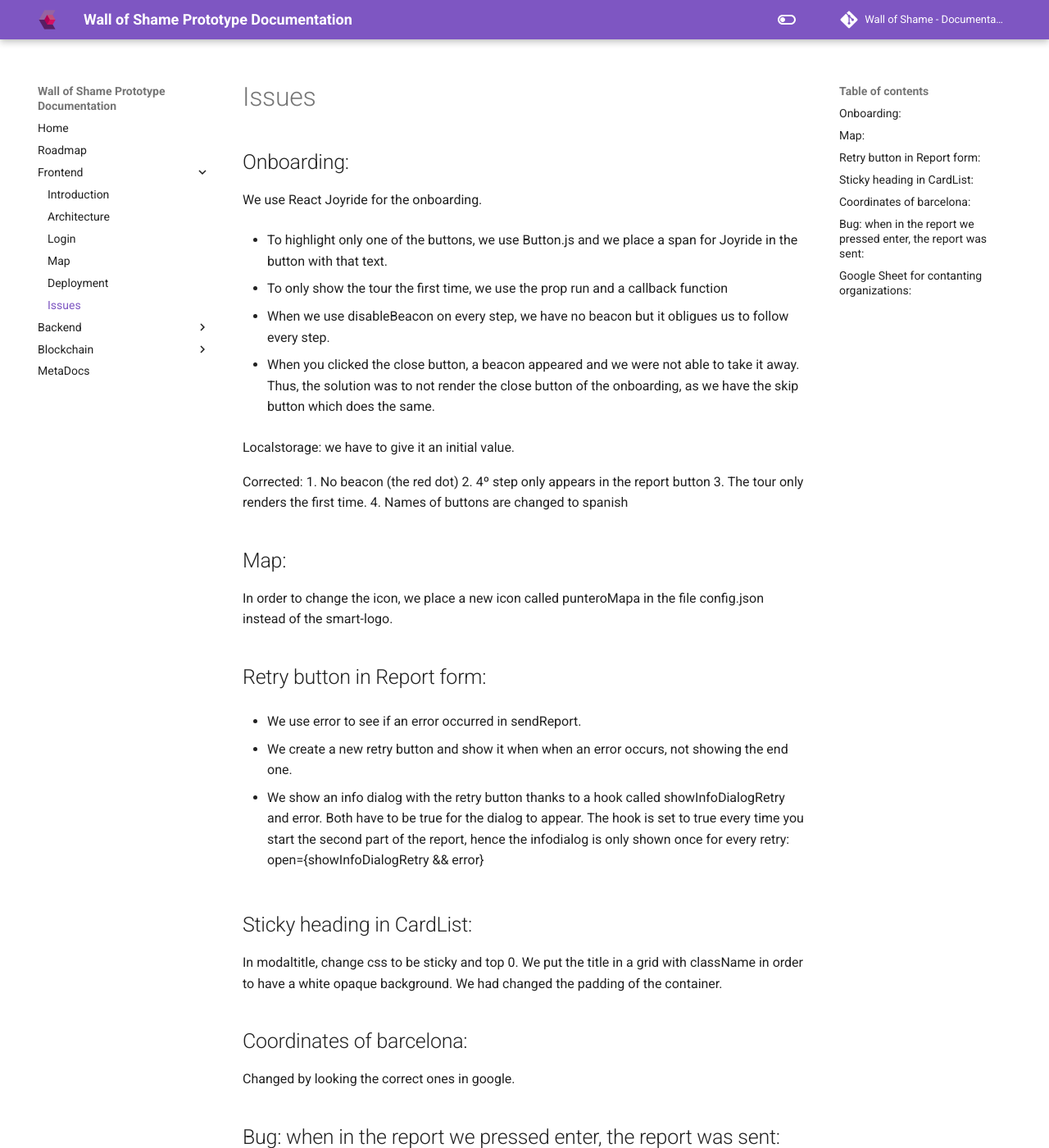
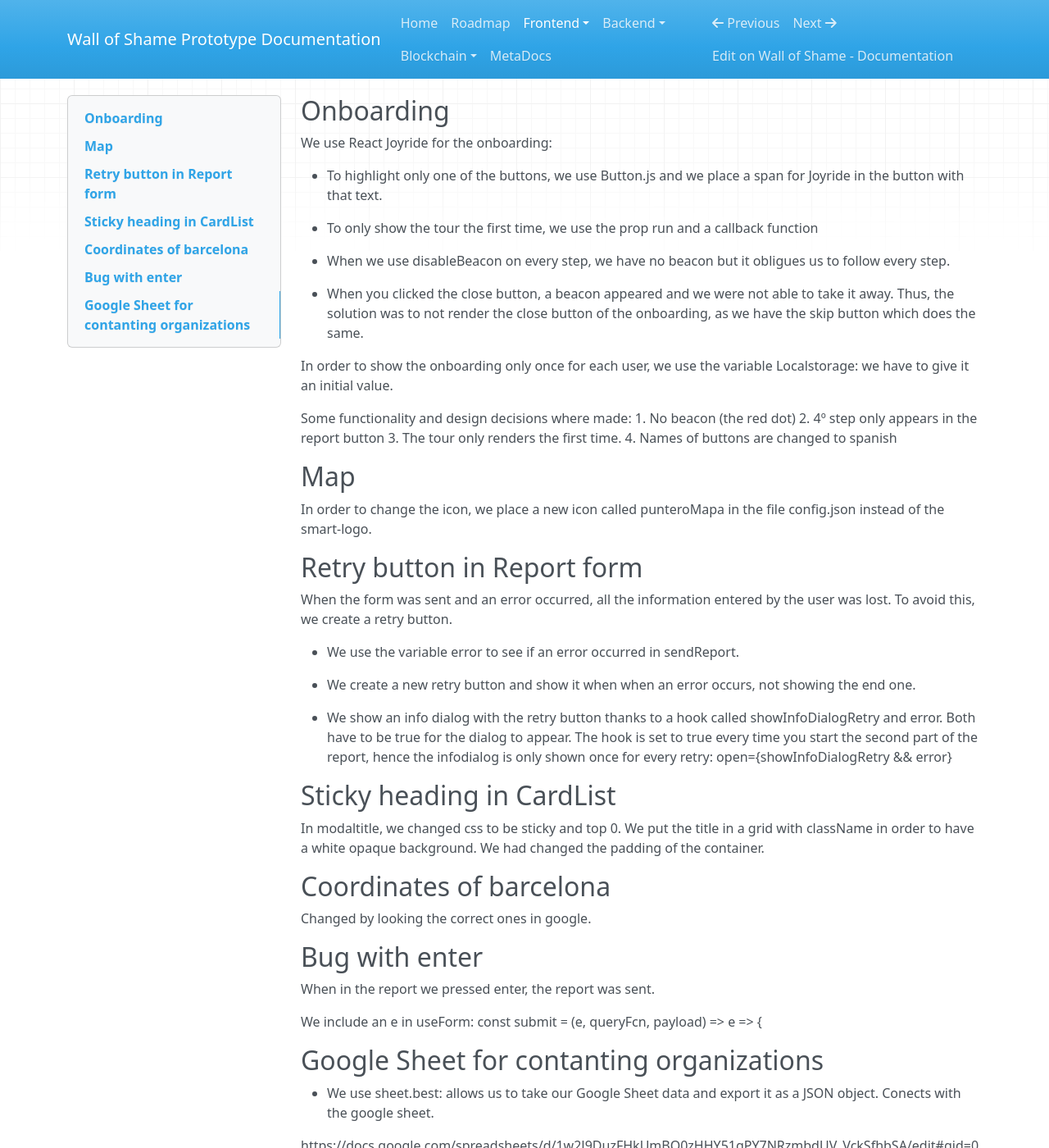
Before and after one commit to P2PModels/wallofshame-docs, an MkDocs documentation site: the page built from docs/frontend/issues.md, in a window 1280 px wide and 1400 px high. Shown: the whole window at 82% size. Built offline with MkDocs 1.6.1, drawn with Linux system fonts in a browser that asks for light colours; nearby versions of some CDN libraries; comment, search, counter and statistics services are not loaded; some of the changed text lies outside the part shown.

Commit message:
done features marked

```diff
--- a/docs/frontend/issues.md
+++ b/docs/frontend/issues.md
@@ -1,7 +1,7 @@
 
-## Onboarding:
+## Onboarding
 
-We use React Joyride for the onboarding.
+We use React Joyride for the onboarding:
 
 - To highlight only one of the buttons, we use Button.js and we place a span for Joyride in the button with that text.
 
@@ -11,48 +11,52 @@ We use React Joyride for the onboarding.
 
 - When you clicked the close button, a beacon appeared and we were not able to take it away. Thus, the solution was to not render the close button of the onboarding, as we have the skip button which does the same.
 
-Localstorage: we have to give it an initial value.
+In order to show the onboarding only once for each user, we use the variable Localstorage: we have to give it an initial value.
 
 
-Corrected:
+Some functionality and design decisions where made:
 1. No beacon (the red dot)
 2. 4º step only appears in the report button
 3. The tour only renders the first time.
 4. Names of buttons are changed to spanish
 
-## Map:
+## Map
 
 
 In order to change the icon, we place a new icon called punteroMapa in the file config.json instead of the smart-logo.
 
 
-## Retry button in Report form:
+## Retry button in Report form
 
-- We use error to see if an error occurred in sendReport.
+When the form was sent and an error occurred, all the information entered by the user was lost. To avoid this, we create a retry button.
+
+- We use the variable error to see if an error occurred in sendReport.
 
 - We create a new retry button and show it when when an error occurs, not showing the end one.
 
 - We show an info dialog with the retry button thanks to a hook called showInfoDialogRetry and error. Both have to be true for the dialog to appear. The hook is set to true every time you start the second part of the report, hence the infodialog is only shown once for every retry: open={showInfoDialogRetry && error}
 
 
-## Sticky heading in CardList:
+## Sticky heading in CardList
 
-In modaltitle, change css to be sticky and top 0.
+In modaltitle, we changed css to be sticky and top 0.
 We put the title in a grid with className in order to have a white opaque background. We had changed the padding of the container.
 
-## Coordinates of barcelona:
+## Coordinates of barcelona
 
 Changed by looking the correct ones in google.
 
-## Bug: when in the report we pressed enter, the report was sent:
+## Bug with enter
+
+When in the report we pressed enter, the report was sent.
 
 We include an e in useForm:
 const submit = (e, queryFcn, payload) => e => {
 
 
-## Google Sheet for contanting organizations:
+## Google Sheet for contanting organizations
 
-- We use sheet.best: allows us to take our Google Sheet data and export it as a JSON object. COnects with the google sheet.
+- We use sheet.best: allows us to take our Google Sheet data and export it as a JSON object. Conects with the google sheet.
 
 https://docs.google.com/spreadsheets/d/1w2J9DuzFHkUmBQ0zHHY51gPY7NRzmbdUV_VckSfhbSA/edit#gid=0
 The key is this link.
@@ -60,21 +64,27 @@ The key is this link.
 We need to have the sheet public for everyone with the url.
 
 
-In order to render and filter by job and region: we use the function filter
+In order to render and filter by job and region: we use the function filter.
 We use includes in the jobs because we can have more than one job in the sheet for one organization.
 
-- PROBLEM: sheet.best only allows 250 views. Change of plans
+- PROBLEM: sheet.best only allows 250 views. Change of plans.
 
-We use https://dev.to/calvinpak/how-to-read-write-google-sheets-with-react-193l
-We create a google account that will have access to the google sheet:
+We followed the steps in https://dev.to/calvinpak/how-to-read-write-google-sheets-with-react-193l
+We created a google account in https://console.developers.google.com/ that will have access to the google sheet:
 p2psheet@p2psheet.iam.gserviceaccount.com
 
 
 npm install googleapis
 npm install  google-spreadsheet
 
-New file googleSheetCredentials.json with credentials
+We added the credentials to a .env in order to be private. Using the specific functions that connect the sheet with the code, we are able to obtain the different rows of the google sheet.
 
-https://console.developers.google.com/
+In this sheet, the data should be written in a special way:
 
-Need to use useEffect and hooks for async
+- The first row must contain the names with which we will identify each column.
+
+- We can write the following rows.
+
+- We should not write data elsewhere in order to avoid problems.
+
+We used useEffect and hooks for async
--- a/mkdocs.yml
+++ b/mkdocs.yml
@@ -30,7 +30,7 @@ nav:
     - MetaDocs: metadocs.md
 
 theme:
-    name: material
+    name: 'mkdocs'
     favicon: assets/images/favicon.ico
     logo: assets/images/logo.png
     palette:
@@ -67,7 +67,8 @@ extra:
           name: P2PModels on Github
 
 plugins:
-    - git-revision-date
+  - git-revision-date-localized
+
 
 markdown_extensions:
     - admonition
```
Also changed, not shown: docs/backend/intro.md (+1 -1 lines), docs/roadmap.md (+77 -64 lines), 3 other files.
